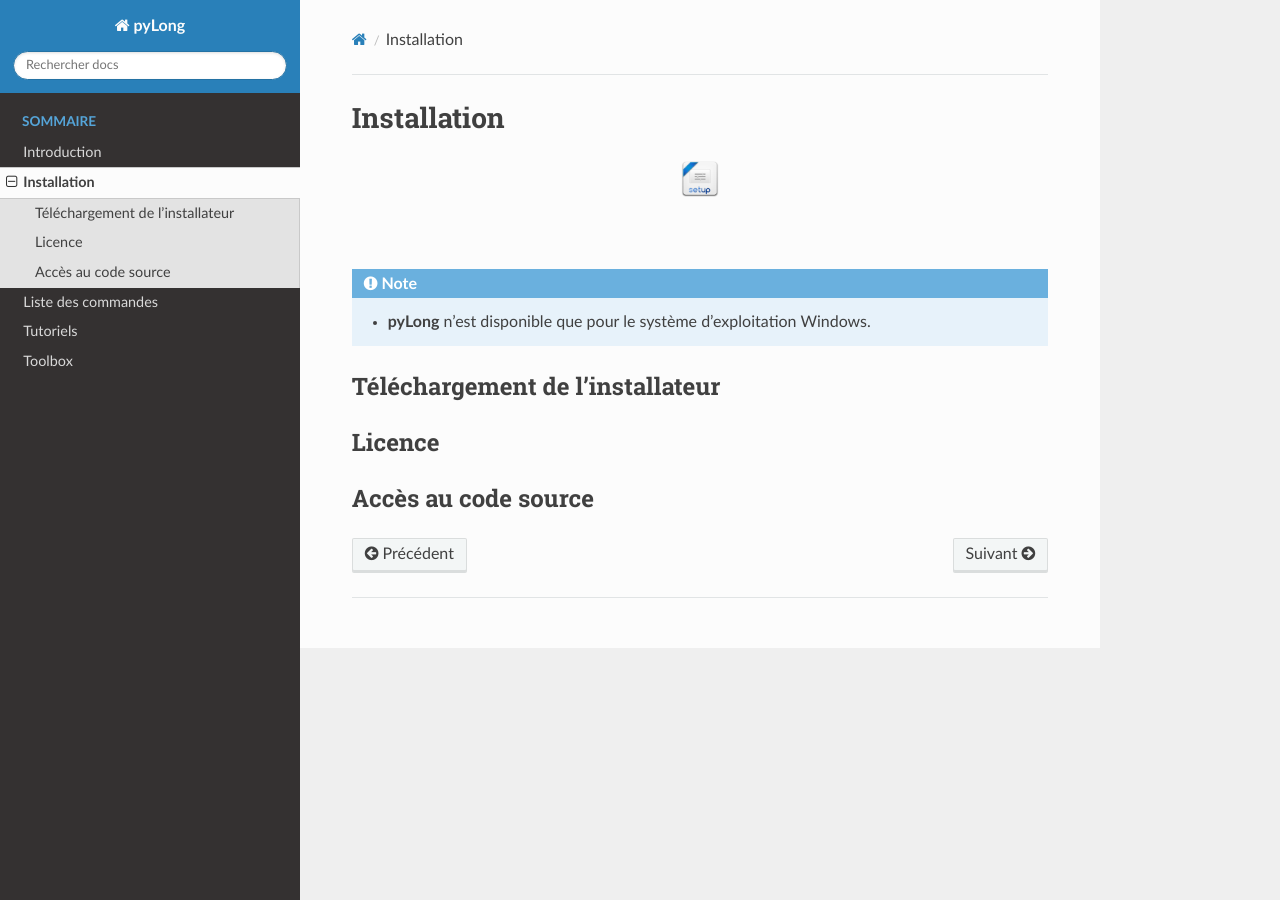
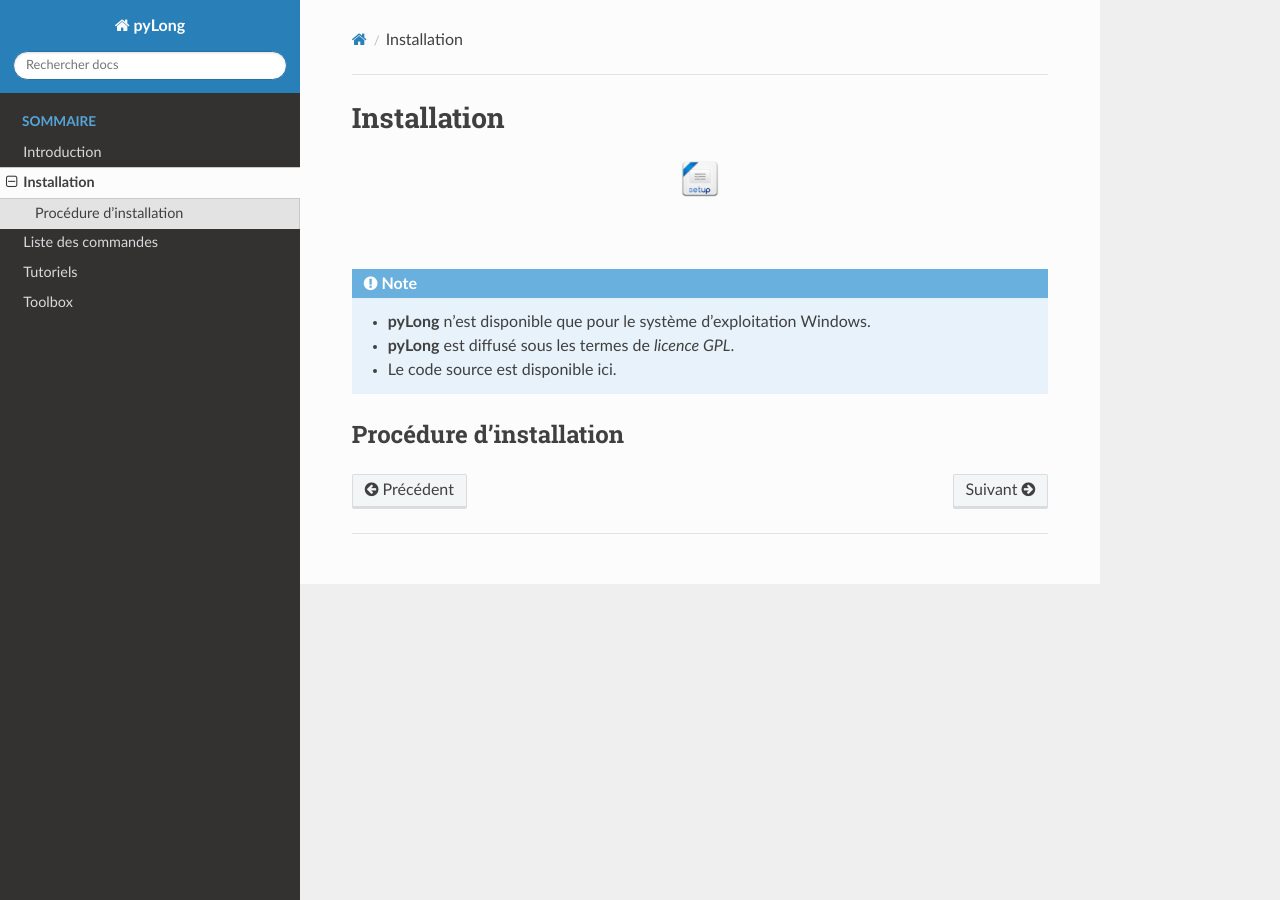
Before and after one commit to clementroussel/pyLong-doc, a Sphinx documentation site: the page built from docs/source/installation.rst, in a window 1280 px wide. Built offline with Sphinx 7.4.7 and the Read the Docs theme 2.0.0, drawn with Linux system fonts in a browser that asks for light colours.

Commit message:
Update installation.rst

```diff
--- a/docs/source/installation.rst
+++ b/docs/source/installation.rst
@@ -10,14 +10,10 @@ Installation
 
 .. note::
    - **pyLong** n'est disponible que pour le système d'exploitation Windows.
+   - **pyLong** est diffusé sous les termes de `licence GPL`.
+   - Le code source est disponible ici.
 
-Téléchargement de l'installateur
-================================
+..  licence GPL:  https://fr.wikipedia.org/wiki/Licence_publique_g%C3%A9n%C3%A9rale_GNU
 
-
-
-Licence
-=======
-
-Accès au code source
-====================
+Procédure d'installation
+========================
```
